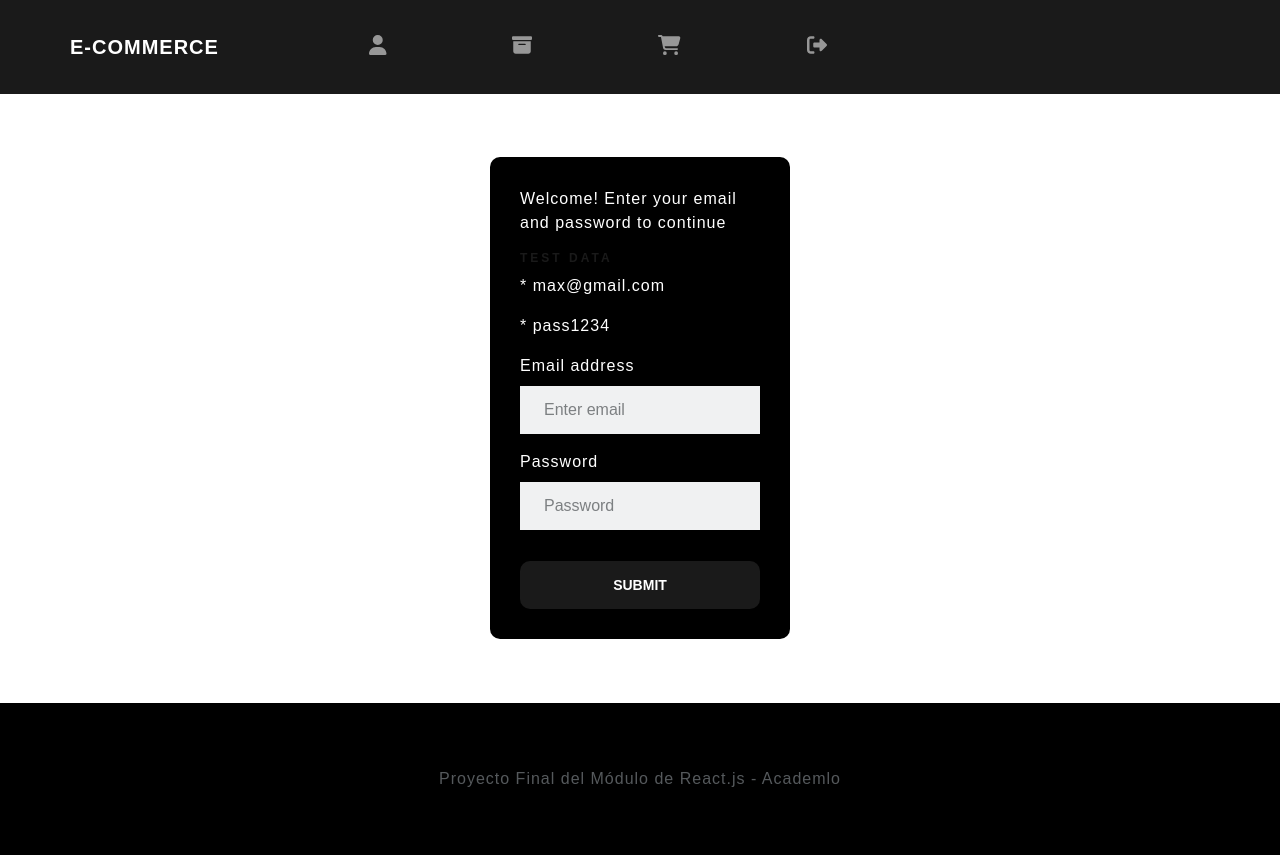
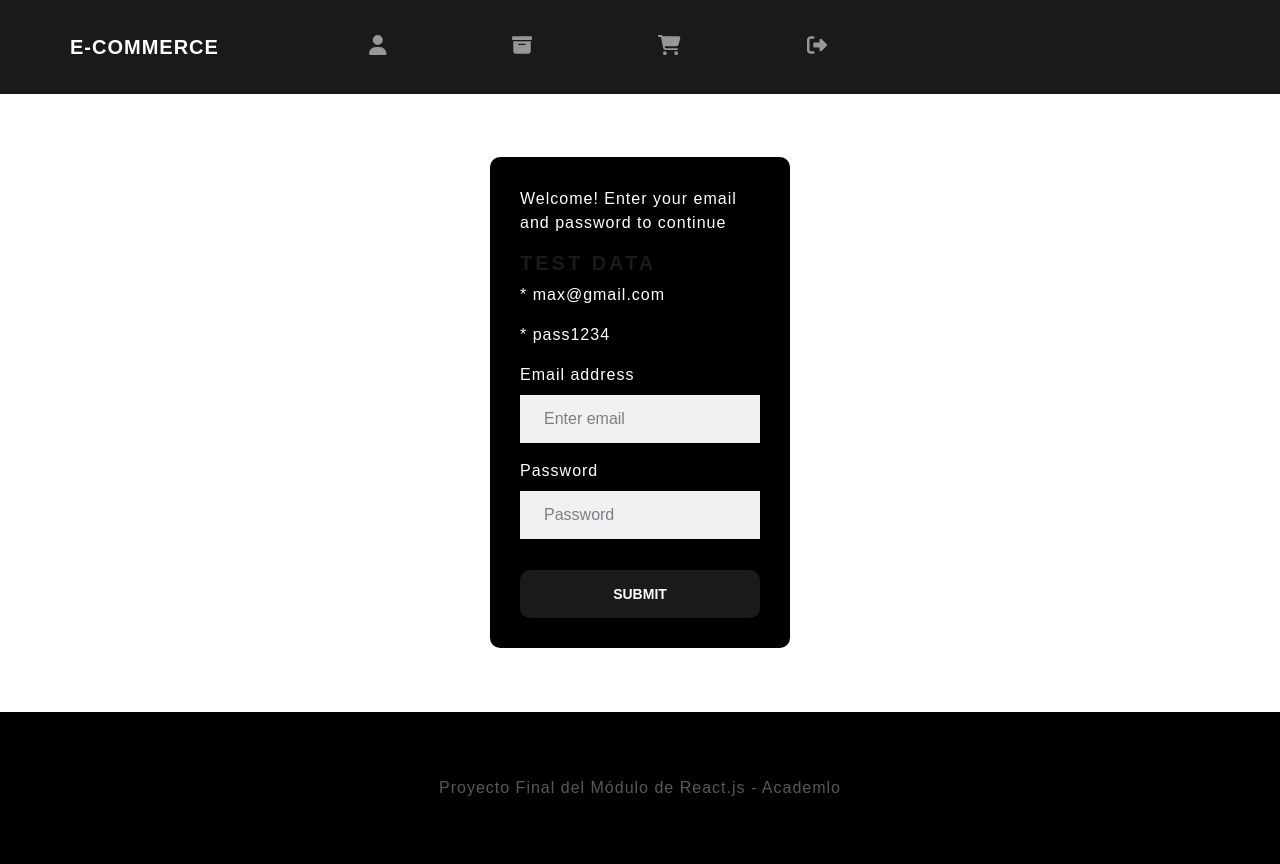
Before and after one commit to romimurua/ecommerceConReact, a React (Vite) app: page /#/login in a window 1280 px wide. Built offline with nearby package versions, Linux system fonts and the light colour scheme; no server answers; sample sign-in values are in the browser's storage.

Commit message:
Update Login.jsx

```diff
--- a/src/pages/Login.jsx
+++ b/src/pages/Login.jsx
@@ -35,7 +35,7 @@ const Login = () => {
         <div className='login'>
            <p>Welcome! Enter your email and password to continue</p>
                 <div className='testData'>
-                    <h6>Test data</h6>
+                    <h4>Test data</h4>
                     <p>* max@gmail.com</p>
                     <p>* pass1234</p>
                 </div>
```
